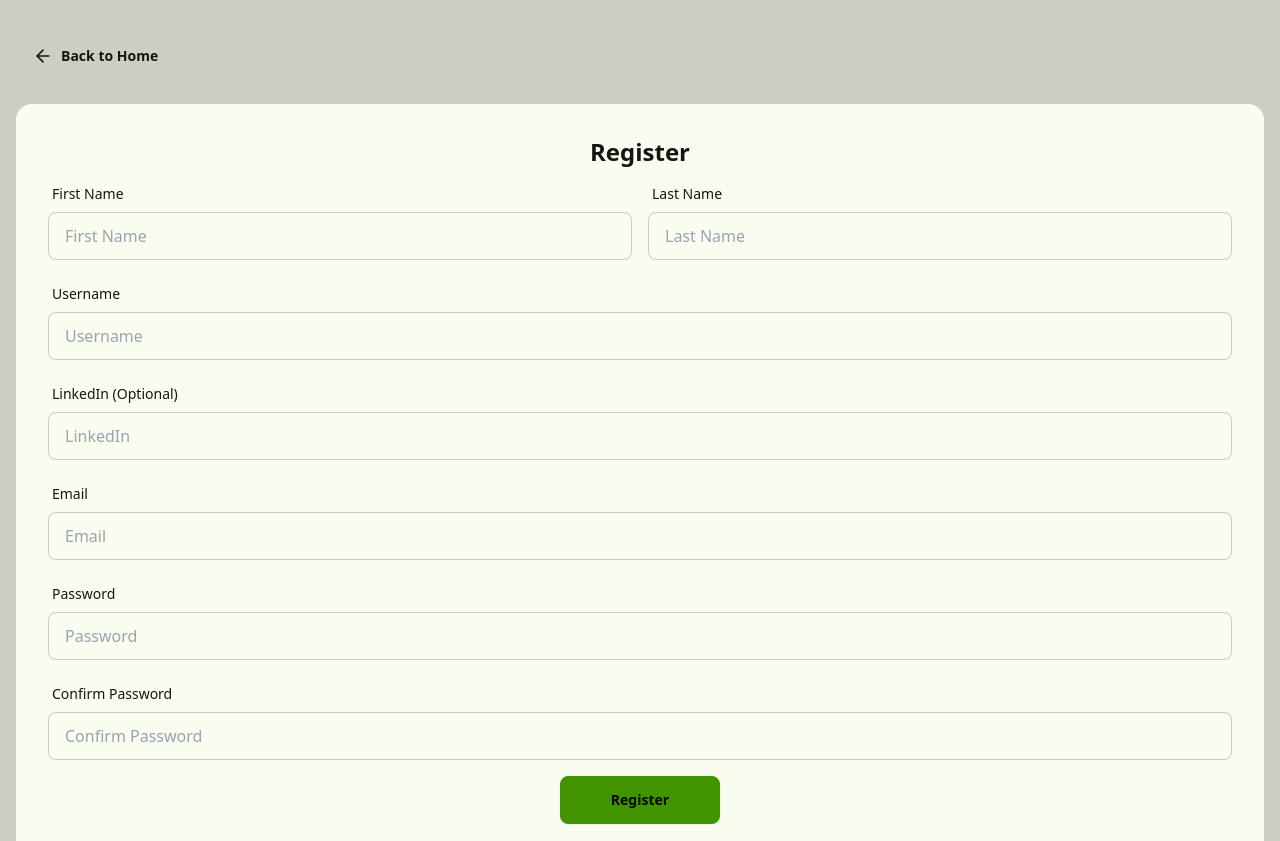
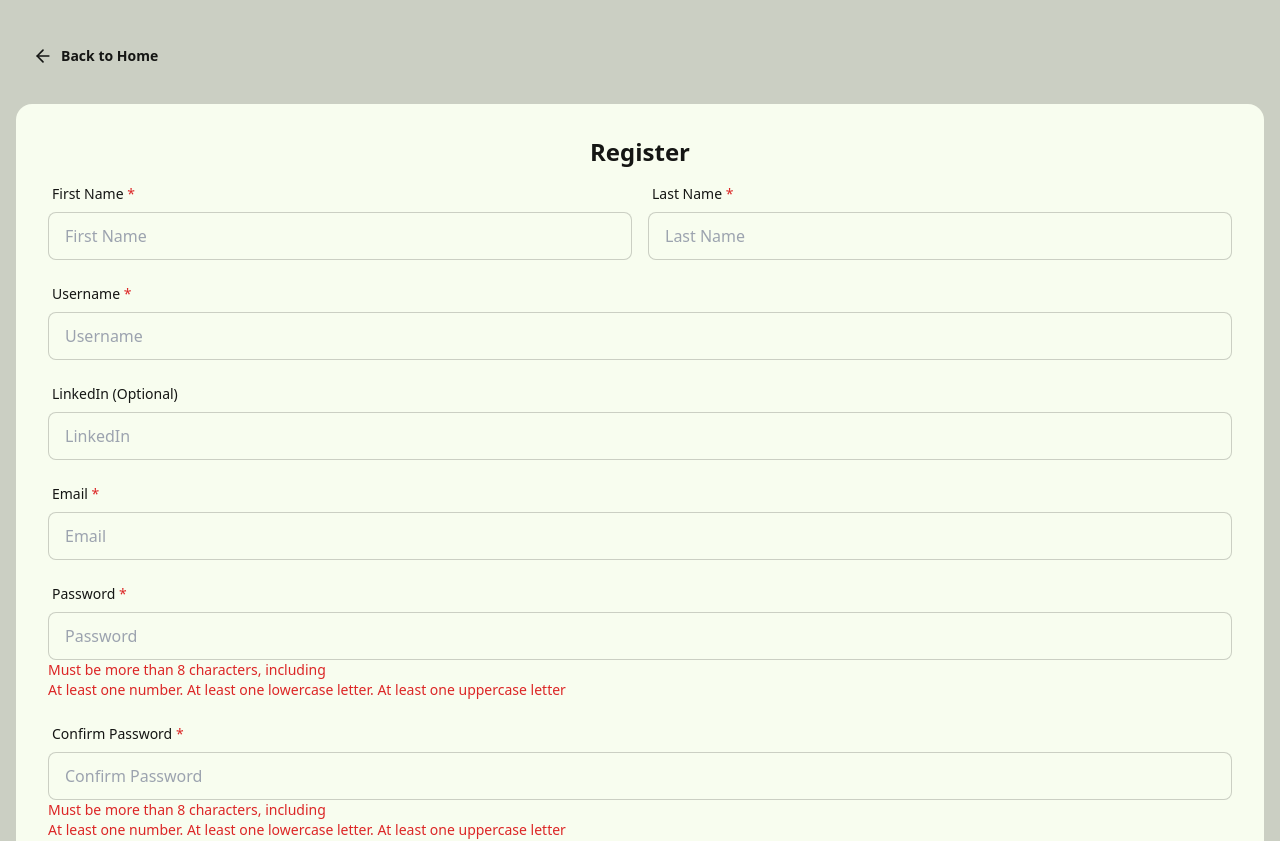
Before and after one commit to unix2dossss/Bearlingo, a React (Vite) app in the folder frontend/: page /register in a window 1280 px wide. Shown: the top 841 px of the page. Built offline with nearby package versions, Linux system fonts and the light colour scheme.

Commit message:
Added red asterick for complusory fields

```diff
--- a/frontend/src/pages/Register.jsx
+++ b/frontend/src/pages/Register.jsx
@@ -15,6 +15,10 @@ const Register = () => {
     const [password, setPassword] = useState("");
     const [confirmPassword, setConfirmPassword] = useState("");
     const [loading, setLoading] = useState(false);
+    const [focused, setFocused] = useState(false);
+    const [focused2, setFocused2] = useState(false);
+
+
 
     const navigate = useNavigate();
 
@@ -146,7 +150,7 @@ const Register = () => {
                                     <div className="flex gap-4">
                                         <div className="form-control mb-4 w-full">
                                             <label className="label">
-                        <span className="label-text">First Name</span>
+                                                <span className="label-text">First Name  <span className="label-text text-red-600">*</span></span>
                                             </label>
                                             <input
                                                 type="text"
@@ -158,7 +162,7 @@ const Register = () => {
                                         </div>
                                         <div className="form-control mb-4  w-full">
                                             <label className="label">
-                        <span className="label-text">Last Name</span>
+                                                <span className="label-text">Last Name <span className="label-text text-red-600">*</span></span>
                                             </label>
                                             <input
                                                 type="text"
@@ -171,7 +175,7 @@ const Register = () => {
                                     </div>
                                     <div className="form-control mb-4">
                                         <label className="label">
-                      <span className="label-text">Username</span>
+                                            <span className="label-text">Username <span className="label-text text-red-600">*</span></span>
                                         </label>
                                         <input
                                             type="text"
@@ -195,7 +199,7 @@ const Register = () => {
                                     </div>
                                     <div className="form-control mb-4">
                                         <label className="label">
-                      <span className="label-text">Email</span>
+                                            <span className="label-text">Email <span className="label-text text-red-600">*</span></span>
                                         </label>
                                         <input
                                             type="text"
@@ -207,27 +211,45 @@ const Register = () => {
                                     </div>
                                     <div className="form-control mb-4">
                                         <label className="label">
-                      <span className="label-text">Password</span>
+                                            <span className="label-text">Password <span className="label-text text-red-600">*</span></span>
                                         </label>
                                         <input
-                      type="text"
+                                            type="password"
                                             placeholder="Password"
-                      className="input input-bordered"
+                                            className="input validator input-bordered"
+                                            minlength="8"
+                                            pattern="(?=.*\d)(?=.*[a-z])(?=.*[A-Z]).{8,}"
+                                            title="Must be more than 8 characters, including number, lowercase letter, uppercase letter"
+                                            onFocus={() => setFocused(true)}   // show hint on focus
+                                            onBlur={() => setFocused(false)}   // hide hint on blur
                                             value={password}
                                             onChange={(e) => setPassword(e.target.value)}
                                         ></input>
+                                        <p className="validator-hint text-sm text-red-600">
+                                            Must be more than 8 characters, including
+                                            <br />At least one number. At least one lowercase letter. At least one uppercase letter
+                                        </p>
                                     </div>
                                     <div className="form-control mb-4">
                                         <label className="label">
-                      <span className="label-text">Confirm Password</span>
+                                            <span className="label-text">Confirm Password <span className="label-text text-red-600">*</span></span>
                                         </label>
                                         <input
-                      type="text"
+                                            type="password"
                                             placeholder="Confirm Password"
-                      className="input input-bordered"
+                                            className="input validator input-bordered"
+                                            minlength="8"
+                                            pattern="(?=.*\d)(?=.*[a-z])(?=.*[A-Z]).{8,}"
+                                            title="Must be more than 8 characters, including number, lowercase letter, uppercase letter"
+                                            onFocus={() => setFocused2(true)}   // show hint on focus
+                                            onBlur={() => setFocused2(false)}   // hide hint on blur
                                             value={confirmPassword}
                                             onChange={(e) => setConfirmPassword(e.target.value)}
                                         ></input>
+                                        <p className="validator-hint text-sm text-red-600">
+                                            Must be more than 8 characters, including
+                                            <br />At least one number. At least one lowercase letter. At least one uppercase letter
+                                        </p>
                                     </div>
                                     <div className="card-actions justify-center mb-2 h-20">
                                         <button type="submit" className="btn btn-primary w-40 h-18" disable={loading}>
```
Lines whose indentation alone changed are shown as unchanged.
